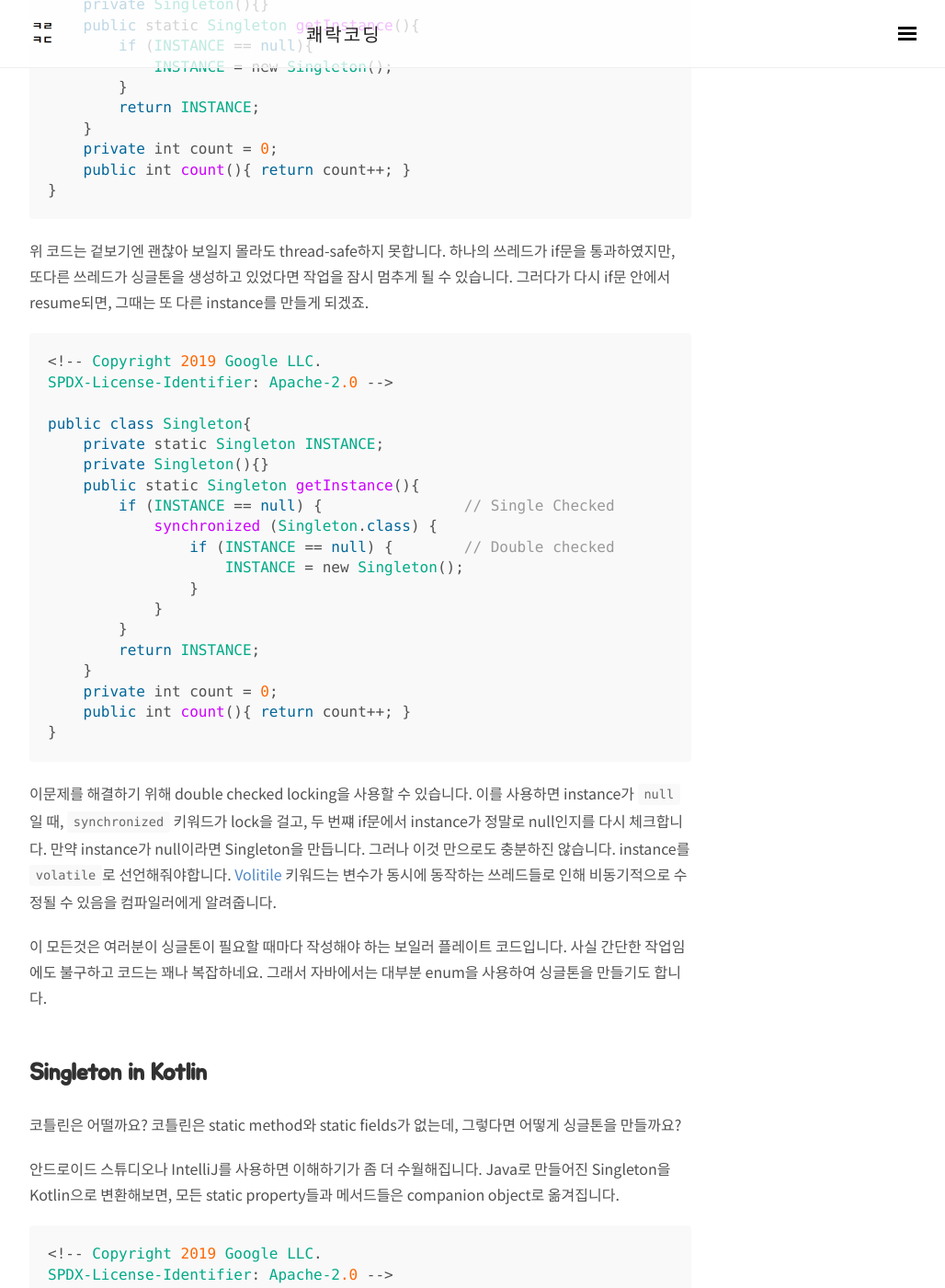
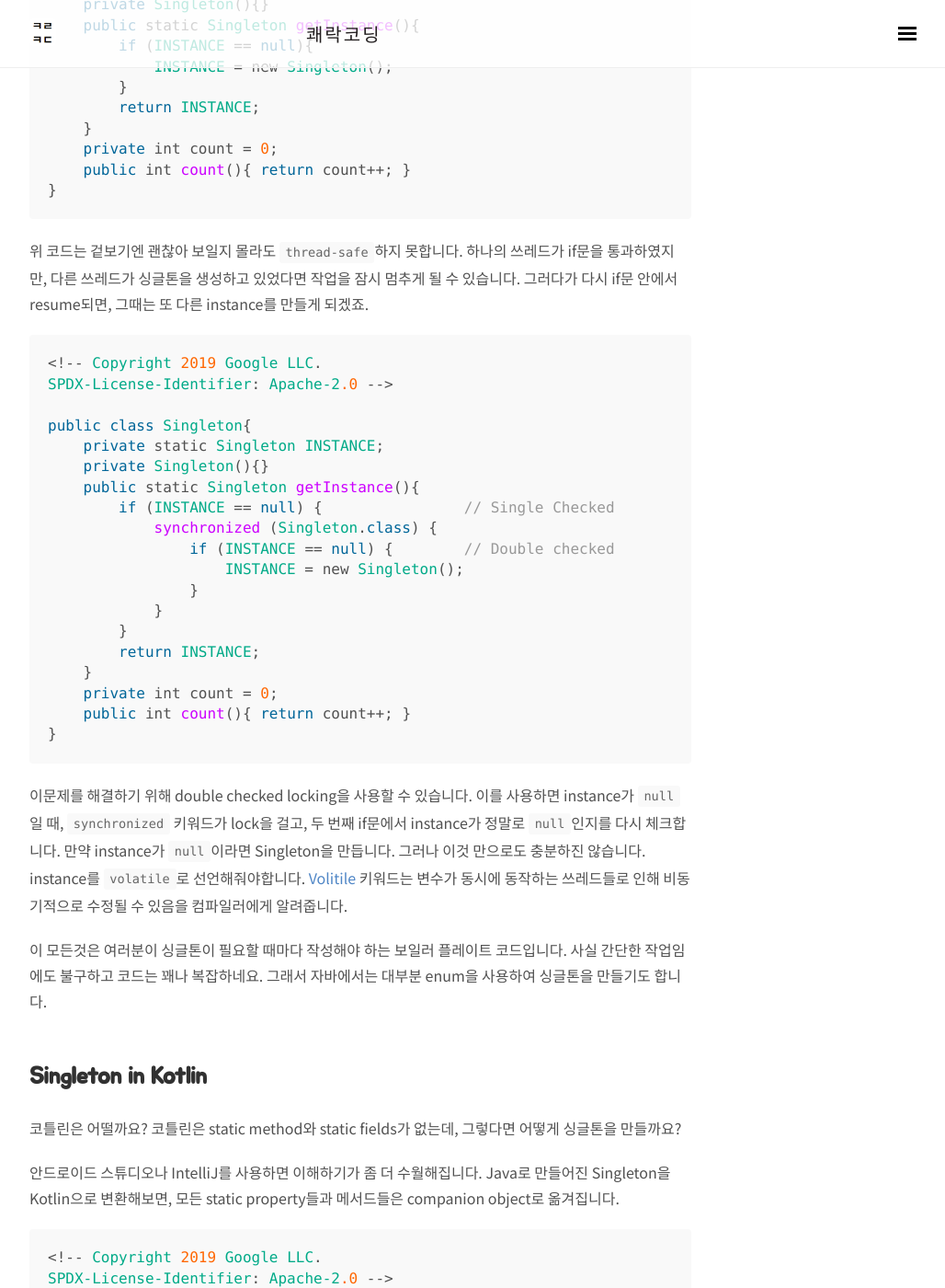
Before and after one commit to wooooooak/wooooooak.github.io, a Jekyll site: the page built from _posts/번역하며공부하기/2021-03-30-The one and only object.md, in a window 1280 px wide and 1400 px high, scrolled down 1150 px. Shown: the whole window at 92% size, without its empty margins (248-1276 px from the left). Built offline with Jekyll 4.4.1, drawn with Linux system fonts in a browser that asks for light colours; nearby versions of some CDN libraries; some web fonts are replaced; comment, search, counter and statistics services are not loaded; some of the changed text lies outside the part shown.

Commit message:
오탈자 수정

````diff
--- a/_posts/번역하며공부하기/2021-03-30-The one and only object.md
+++ b/_posts/번역하며공부하기/2021-03-30-The one and only object.md
@@ -40,7 +40,7 @@ public class Singleton{
 }
 ```
 
-위 코드는 겉보기엔 괜찮아 보일지 몰라도 thread-safe하지 못합니다. 하나의 쓰레드가 if문을 통과하였지만, 또다른 쓰레드가 싱글톤을 생성하고 있었다면 작업을 잠시 멈추게 될 수 있습니다. 그러다가 다시 if문 안에서 resume되면, 그때는 또 다른 instance를 만들게 되겠죠.
+위 코드는 겉보기엔 괜찮아 보일지 몰라도 `thread-safe`하지 못합니다. 하나의 쓰레드가 if문을 통과하였지만, 다른 쓰레드가 싱글톤을 생성하고 있었다면 작업을 잠시 멈추게 될 수 있습니다. 그러다가 다시 if문 안에서 resume되면, 그때는 또 다른 instance를 만들게 되겠죠.
 
 ```kotlin
 <!-- Copyright 2019 Google LLC.
@@ -64,7 +64,7 @@ public class Singleton{
 }
 ```
 
-이문제를 해결하기 위해 double checked locking을 사용할 수 있습니다. 이를 사용하면 instance가 `null`일 때, `synchronized` 키워드가 lock을 걸고, 두 번쨰 if문에서 instance가 정말로 null인지를 다시 체크합니다. 만약 instance가 null이라면 Singleton을 만듭니다. 그러나 이것 만으로도 충분하진 않습니다. instance를 `volatile`로 선언해줘야합니다. [Volitile](https://en.wikipedia.org/wiki/Double-checked_locking#Usage_in_Java) 키워드는 변수가 동시에 동작하는 쓰레드들로 인해 비동기적으로 수정될 수 있음을 컴파일러에게 알려줍니다.
+이문제를 해결하기 위해 double checked locking을 사용할 수 있습니다. 이를 사용하면 instance가 `null`일 때, `synchronized` 키워드가 lock을 걸고, 두 번째 if문에서 instance가 정말로 `null`인지를 다시 체크합니다. 만약 instance가 `null`이라면 Singleton을 만듭니다. 그러나 이것 만으로도 충분하진 않습니다. instance를 `volatile`로 선언해줘야합니다. [Volitile](https://en.wikipedia.org/wiki/Double-checked_locking#Usage_in_Java) 키워드는 변수가 동시에 동작하는 쓰레드들로 인해 비동기적으로 수정될 수 있음을 컴파일러에게 알려줍니다.
 
 이 모든것은 여러분이 싱글톤이 필요할 때마다 작성해야 하는 보일러 플레이트 코드입니다. 사실 간단한 작업임에도 불구하고 코드는 꽤나 복잡하네요. 그래서 자바에서는 대부분 enum을 사용하여 싱글톤을 만들기도 합니다.
 
@@ -104,7 +104,7 @@ class Singleton private constructor() {
 }
 ```
 
-우리의 예상대로 코드가 변환되었지만 이걸 좀 더 간단하게 변경할 수 있습니다. 간단하게 하기 위해서 생성자와 companion 키워드를 지우고 object 키워드를 클래스명 앞에 붙여주세요. object와 `companion objects`의 차이는 글 아래에서 다루도록 할게요.
+우리의 예상대로 코드가 변환되었지만 이걸 좀 더 간단하게 변경할 수 있습니다. 간단하게 하기 위해서 생성자와 companion 키워드를 지우고 `object` 키워드를 클래스명 앞에 붙여주세요. `object`와 `companion objects`의 차이는 글 아래에서 다루도록 할게요.
 
 ```kotlin
 <!-- Copyright 2019 Google LLC.
@@ -115,13 +115,14 @@ object Singleton {
 
     fun count() {
         count++
+    }
 }
 
 ```
 
 `count()` 메서드를 사용하고 싶다면, Singleton object를 통해서 접근할 수 있습니다. 코틀린에서 `object`는 단일 instance를 가지는 특별한 클래스입니다. class 대신 `object`키워드를 사용하여 class를 만들면, 코틀린 컴파일러는 생성자를 private하게 만들어주고, object에 대한 static reference를 만들어주고, static block 안에서 reference를 초기화 해줍니다.
 
-Static block은 static field에 처음 접근할 때 딱 한번만 호출됩니다. JVM은 static block을 처리할 때, 비록 `synchronized`키워드가 없다고 하더라도 synchronized block과 매우 비슷하게 다룹니다. Singleton 클래스가 초기화 될 때, JVM synchronized block위에서 lock을 획득하여 다른 쓰레드가 동시에 접근할 수 없도록 해줍니다. lock이 풀릴때면 Singleton 객체는 이미 생성이 되었고 static block은 두번 다시는 수행되지 않습니다. 이렇게 Singleton 객체가 단 하나만 있음을 보장하게 됩니다. 게다가 이 object는 thread-safe함과 동시에 object에 처음 접근하는 순간 생성됩니다(lazliy-created).
+**Static block**은 static field에 처음 접근할 때 딱 한번만 호출됩니다. JVM은 static block을 처리할 때, 비록 `synchronized`키워드가 없다고 하더라도 synchronized block과 매우 비슷하게 다룹니다. Singleton 클래스가 초기화 될 때, JVM synchronized block위에서 lock을 획득하여 다른 쓰레드가 동시에 접근할 수 없도록 해줍니다. lock이 풀릴때면 Singleton 객체는 이미 생성이 되었고 static block은 두번 다시는 수행되지 않습니다. 이렇게 Singleton 객체가 단 하나만 있음을 보장하게 됩니다. 게다가 이 object는 thread-safe함과 동시에 object에 처음 접근하는 순간 생성됩니다(lazliy-created).
 
 그럼 디컴파일된 Kotlin byte code를 살펴보고 실제로 어떤 일이 일어났는지 확인해봅시다.
 
@@ -148,7 +149,7 @@ public final class Singleton {
 }
 ```
 
-그러나 object도 한계가 있습니다. object 선언은 생성자를 가질 수 없기에 파라미터를 받을 수가 없습니다. 만약 파라미터를 받을수 있다고 하더라도, 생성자에 전달된 non-static 파라미터는 static block에서 접근할 수 없기 때문에 의미가 없을 겁니다.
+그러나 object도 한계가 있습니다. object 선언은 생성자를 가질 수 없기에 파라미터를 받을 수가 없습니다. 만약 파라미터를 받을 수 있다고 하더라도, 생성자에 전달된 non-static 파라미터는 static block에서 접근할 수 없기 때문에 의미가 없을 겁니다.
 
 > static 초기화 블록은 다른 static method처럼 오직 클래스의 static property에만 접근할 수 있습니다. Static block은 객체 생성 전에 호출되기 때문에 객체의 property나 생성자로 받아온 파라미터를 사용할 수 없습니다.
 
````
Also changed, not shown: other parts of _posts/번역하며공부하기/2021-03-30-The one and only object.md (+1 -1 lines).
